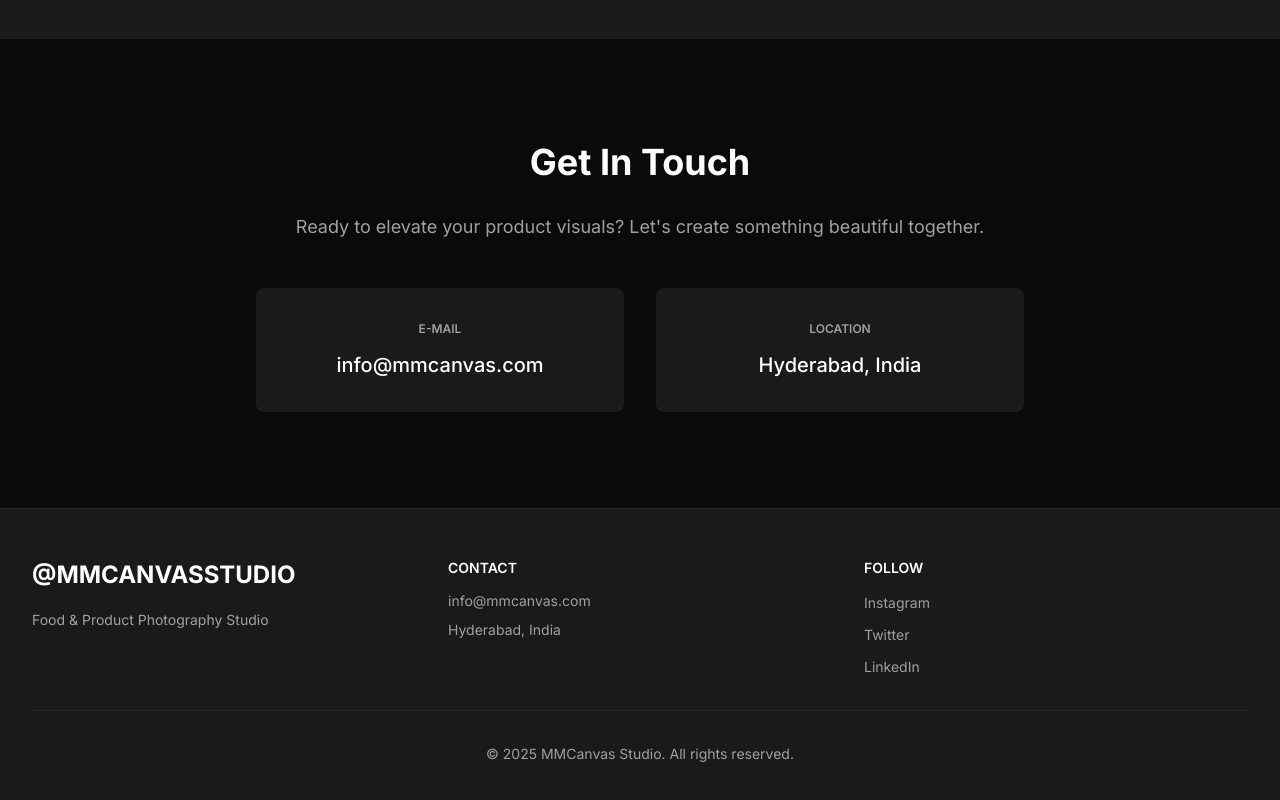
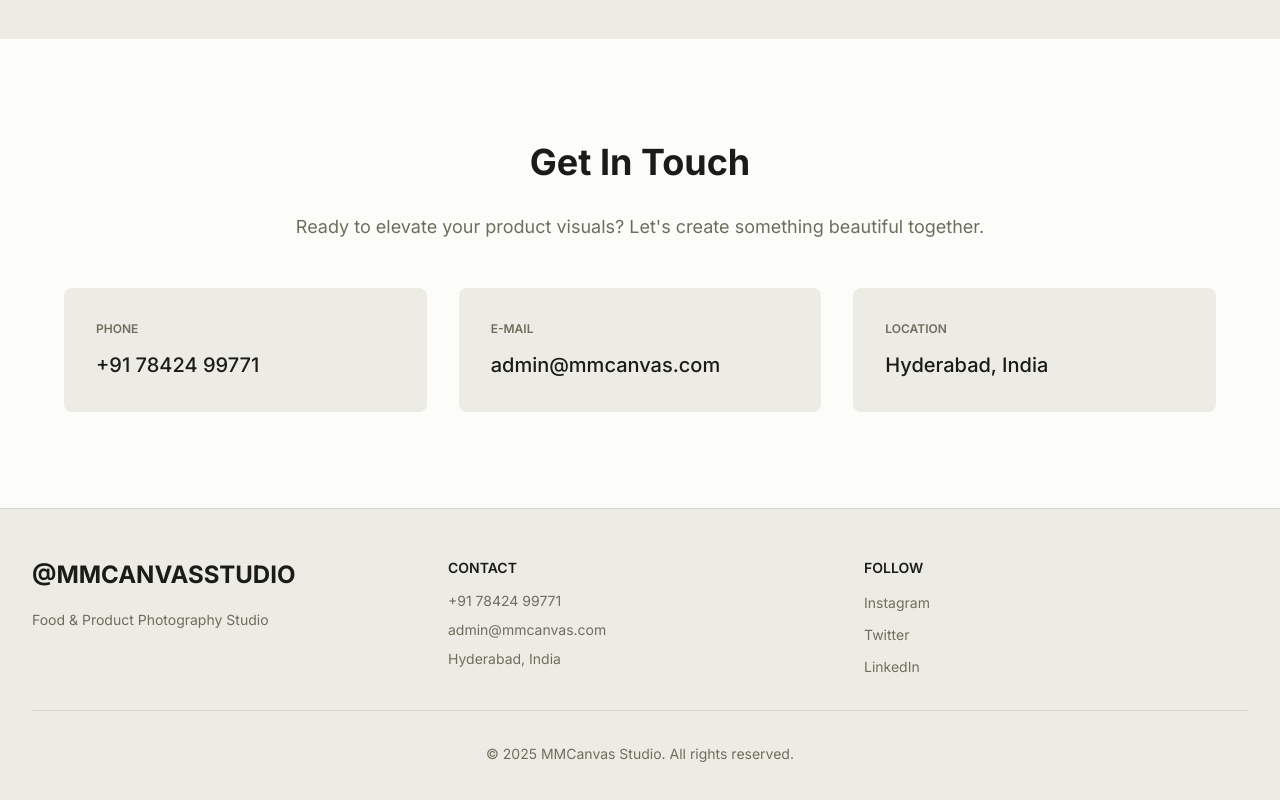
Before and after one commit to mmcanvasstudio/MMCanvas, a Next.js app: page / in a window 1280 px wide. Shown: the part 5074-5874 px from the top of the page. Built offline with nearby package versions, Linux system fonts and the light colour scheme.

Commit message:
Update the light mode in the website

```diff
--- a/src/app/globals.css
+++ b/src/app/globals.css
@@ -2,9 +2,26 @@
 @tailwind components;
 @tailwind utilities;
 
+:root {
+  /* Light theme (default) */
+  --background: 60 33% 98%;        /* #FAFAF8 */
+  --foreground: 60 6% 10%;         /* #1A1A18 */
+  --text-secondary: 60 8% 40%;     /* #6B6B60 */
+  --accent: 39 48% 57%;            /* #C9A55A */
+  --accent-secondary: 39 53% 63%;  /* #D4AF6F */
+  --accent-light: 39 69% 73%;      /* #E6C589 */
+  --accent-dark: 42 45% 43%;       /* #9D7F3A */
+  --gray-dark: 60 17% 91%;         /* #E8E8E5 */
+  --gray-medium: 60 11% 83%;       /* #D5D5D0 */
+  --gray-light: 60 8% 76%;         /* #C2C2BD */
+  --border: 60 11% 83%;            /* #D5D5D0 */
+  --hover: 60 17% 91%;             /* #E8E8E5 */
+}
+
 @layer base {
   * {
     @apply border-border;
+    transition: background-color 0.3s ease, color 0.3s ease, border-color 0.3s ease;
   }
 
   body {
--- a/src/app/layout-updated.tsx
+++ b/src/app/layout-updated.tsx
@@ -14,7 +14,7 @@ const inter = Inter({
 });
 
 export const viewport = {
-  themeColor: '#FF6B35',  // Vibrant Coral-Orange to match new accent
+  themeColor: '#C9A55A',  // Luxurious warm gold to match premium accent
   width: 'device-width',
   initialScale: 1,
   maximumScale: 5,
--- a/src/app/layout.tsx
+++ b/src/app/layout.tsx
@@ -14,7 +14,7 @@ const inter = Inter({
 });
 
 export const viewport = {
-  themeColor: '#FF6B35',  // Vibrant Coral-Orange to match new accent
+  themeColor: '#C9A55A',  // Luxurious warm gold to match premium accent
   width: 'device-width',
   initialScale: 1,
   maximumScale: 5,
--- a/src/components/layout/footer.tsx
+++ b/src/components/layout/footer.tsx
@@ -17,6 +17,11 @@ export default function Footer(): JSX.Element {
           </div>
           <div>
             <h4 className="text-sm font-semibold text-foreground mb-3 uppercase">Contact</h4>
+            <p className="text-text-secondary text-sm mb-2">
+              <CustomLink href={`tel:${contactInfo.phone.replace(/\s/g, '')}`} external>
+                {contactInfo.phone}
+              </CustomLink>
+            </p>
             <p className="text-text-secondary text-sm mb-2">
               <CustomLink href={`mailto:${contactInfo.email}`} external>
                 {contactInfo.email}
--- a/src/components/sections/contact-section.tsx
+++ b/src/components/sections/contact-section.tsx
@@ -2,20 +2,34 @@ import CustomLink from '@/components/ui/link';
 import { contactInfo } from '@/constants/content';
 
 /**
- * Contact section with email and location information
+ * Contact section with phone, email, and location information
  */
 export default function ContactSection(): JSX.Element {
   return (
     <section className="py-24 bg-background">
       <div className="container-custom">
-        <div className="max-w-3xl mx-auto text-center">
+        <div className="text-center mb-12">
           <h2 className="text-3xl md:text-4xl font-bold text-foreground mb-6">
             Get In Touch
           </h2>
-          <p className="text-lg text-text-secondary mb-12">
+          <p className="text-lg text-text-secondary">
             Ready to elevate your product visuals? Let&apos;s create something beautiful together.
           </p>
-          <div className="grid grid-cols-1 md:grid-cols-2 gap-8">
+        </div>
+        <div className="max-w-6xl mx-auto">
+          <div className="grid grid-cols-1 md:grid-cols-3 gap-8">
+            <div className="bg-gray-dark rounded-lg p-8">
+              <h3 className="text-xs uppercase font-semibold text-text-secondary mb-3">
+                Phone
+              </h3>
+              <CustomLink
+                href={`tel:${contactInfo.phone.replace(/\s/g, '')}`}
+                external
+                className="text-xl font-medium text-foreground hover:text-accent"
+              >
+                {contactInfo.phone}
+              </CustomLink>
+            </div>
             <div className="bg-gray-dark rounded-lg p-8">
               <h3 className="text-xs uppercase font-semibold text-text-secondary mb-3">
                 E-mail
--- a/src/components/sections/hero-section.tsx
+++ b/src/components/sections/hero-section.tsx
@@ -67,7 +67,7 @@ export default function HeroSection(): JSX.Element {
       {/* Animated Grid Pattern */}
       <div className="absolute inset-0 z-0 opacity-10">
         <div className="absolute inset-0" style={{
-          backgroundImage: 'radial-gradient(circle, #2081E2 1px, transparent 1px)',
+          backgroundImage: 'radial-gradient(circle, #C9A55A 1px, transparent 1px)',
           backgroundSize: '50px 50px',
         }} />
       </div>
--- /dev/null
+++ b/src/components/ui/theme-toggle.tsx
@@ -0,0 +1,66 @@
+'use client';
+
+import { useEffect, useState } from 'react';
+import { useTheme } from '@/contexts/theme-context';
+
+/**
+ * Theme toggle button component positioned at bottom left
+ */
+export default function ThemeToggle(): JSX.Element {
+  const [mounted, setMounted] = useState<boolean>(false);
+
+  useEffect(() => {
+    setMounted(true);
+  }, []);
+
+  if (!mounted) {
+    return <></>;
+  }
+
+  return <ThemeToggleButton />;
+}
+
+function ThemeToggleButton(): JSX.Element {
+  const { theme, toggleTheme } = useTheme();
+
+  return (
+    <button
+      onClick={toggleTheme}
+      className="fixed bottom-8 left-8 z-50 p-4 bg-accent text-background rounded-full shadow-lg hover:bg-accent-secondary transition-custom group"
+      aria-label={`Switch to ${theme === 'dark' ? 'light' : 'dark'} theme`}
+    >
+      {theme === 'dark' ? (
+        // Sun icon for light mode
+        <svg
+          className="w-6 h-6"
+          fill="none"
+          strokeLinecap="round"
+          strokeLinejoin="round"
+          strokeWidth="2"
+          viewBox="0 0 24 24"
+          stroke="currentColor"
+        >
+          <path d="M12 3v1m0 16v1m9-9h-1M4 12H3m15.364 6.364l-.707-.707M6.343 6.343l-.707-.707m12.728 0l-.707.707M6.343 17.657l-.707.707M16 12a4 4 0 11-8 0 4 4 0 018 0z" />
+        </svg>
+      ) : (
+        // Moon icon for dark mode
+        <svg
+          className="w-6 h-6"
+          fill="none"
+          strokeLinecap="round"
+          strokeLinejoin="round"
+          strokeWidth="2"
+          viewBox="0 0 24 24"
+          stroke="currentColor"
+        >
+          <path d="M20.354 15.354A9 9 0 018.646 3.646 9.003 9.003 0 0012 21a9.003 9.003 0 008.354-5.646z" />
+        </svg>
+      )}
+
+      {/* Tooltip */}
+      <span className="absolute left-full ml-3 px-3 py-2 bg-gray-dark text-foreground text-sm rounded-md whitespace-nowrap opacity-0 group-hover:opacity-100 transition-custom pointer-events-none">
+        {theme === 'dark' ? 'Switch to Light Mode' : 'Switch to Dark Mode'}
+      </span>
+    </button>
+  );
+}
--- a/src/constants/content.ts
+++ b/src/constants/content.ts
@@ -115,7 +115,8 @@ export const journalPosts: JournalPost[] = [
  * Contact information
  */
 export const contactInfo: ContactInfo = {
-  email: 'info@mmcanvas.com',
+  email: 'admin@mmcanvas.com',
+  phone: '+91 78424 99771',
   location: 'Hyderabad, India',
 };
 
@@ -123,7 +124,7 @@ export const contactInfo: ContactInfo = {
  * Social links
  */
 export const socialLinks: SocialLink[] = [
-  { platform: 'Instagram', url: 'https://instagram.com/mmcanvasstudio', icon: 'instagram' },
+  { platform: 'Instagram', url: 'https://www.instagram.com/mmcanvas_photography', icon: 'instagram' },
   { platform: 'Twitter', url: 'https://twitter.com/mmcanvasstudio', icon: 'twitter' },
   { platform: 'LinkedIn', url: 'https://linkedin.com/company/mmcanvas', icon: 'linkedin' },
 ];
--- /dev/null
+++ b/src/contexts/theme-context.tsx
@@ -0,0 +1,70 @@
+'use client';
+
+import { createContext, useContext, useEffect, useState, ReactNode } from 'react';
+
+type Theme = 'dark' | 'light';
+
+interface ThemeContextType {
+  theme: Theme;
+  toggleTheme: () => void;
+}
+
+const ThemeContext = createContext<ThemeContextType | undefined>(undefined);
+
+/**
+ * Theme provider component that manages theme state
+ */
+export function ThemeProvider({ children }: { children: ReactNode }): JSX.Element {
+  const [theme, setTheme] = useState<Theme>('dark');
+  const [mounted, setMounted] = useState<boolean>(false);
+
+  useEffect(() => {
+    setMounted(true);
+    const savedTheme = localStorage.getItem('theme') as Theme | null;
+    if (savedTheme) {
+      setTheme(savedTheme);
+      if (savedTheme === 'light') {
+        document.documentElement.classList.add('light');
+      } else {
+        document.documentElement.classList.remove('light');
+      }
+    }
+  }, []);
+
+  useEffect(() => {
+    if (!mounted) return;
+
+    if (theme === 'light') {
+      document.documentElement.classList.add('light');
+    } else {
+      document.documentElement.classList.remove('light');
+    }
+  }, [theme, mounted]);
+
+  const toggleTheme = (): void => {
+    const newTheme = theme === 'dark' ? 'light' : 'dark';
+    setTheme(newTheme);
+    localStorage.setItem('theme', newTheme);
+  };
+
+  if (!mounted) {
+    return <>{children}</>;
+  }
+
+  return (
+    <ThemeContext.Provider value={{ theme, toggleTheme }}>
+      {children}
+    </ThemeContext.Provider>
+  );
+}
+
+/**
+ * Hook to use theme context
+ */
+export function useTheme(): ThemeContextType {
+  const context = useContext(ThemeContext);
+  if (context === undefined) {
+    throw new Error('useTheme must be used within a ThemeProvider');
+  }
+  return context;
+}
--- a/src/types/index.ts
+++ b/src/types/index.ts
@@ -63,6 +63,7 @@ export interface JournalPost {
  */
 export interface ContactInfo {
   email: string;
+  phone: string;
   location: string;
 }
 
--- a/tailwind.config.ts
+++ b/tailwind.config.ts
@@ -9,18 +9,18 @@ const config: Config = {
   theme: {
     extend: {
       colors: {
-        background: '#0a0a0a',
-        foreground: '#ffffff',
-        'text-secondary': '#a0a0a0',
-        accent: '#FF6B35',        // Vibrant Coral-Orange (Primary)
-        'accent-secondary': '#F7931E',  // Golden Orange (Secondary)
-        'accent-light': '#FF8F5C',      // Lighter coral for hover
-        'accent-gold': '#FFD23F',       // Golden highlight
-        'gray-dark': '#1a1a1a',
-        'gray-medium': '#2a2a2a',
-        'gray-light': '#3a3a3a',
-        border: '#2a2a2a',
-        hover: '#1a1a1a',
+        background: 'hsl(var(--background))',
+        foreground: 'hsl(var(--foreground))',
+        'text-secondary': 'hsl(var(--text-secondary))',
+        accent: 'hsl(var(--accent))',
+        'accent-secondary': 'hsl(var(--accent-secondary))',
+        'accent-light': 'hsl(var(--accent-light))',
+        'accent-dark': 'hsl(var(--accent-dark))',
+        'gray-dark': 'hsl(var(--gray-dark))',
+        'gray-medium': 'hsl(var(--gray-medium))',
+        'gray-light': 'hsl(var(--gray-light))',
+        border: 'hsl(var(--border))',
+        hover: 'hsl(var(--hover))',
       },
       fontFamily: {
         sans: ['Inter', '-apple-system', 'BlinkMacSystemFont', 'Segoe UI', 'sans-serif'],
```
